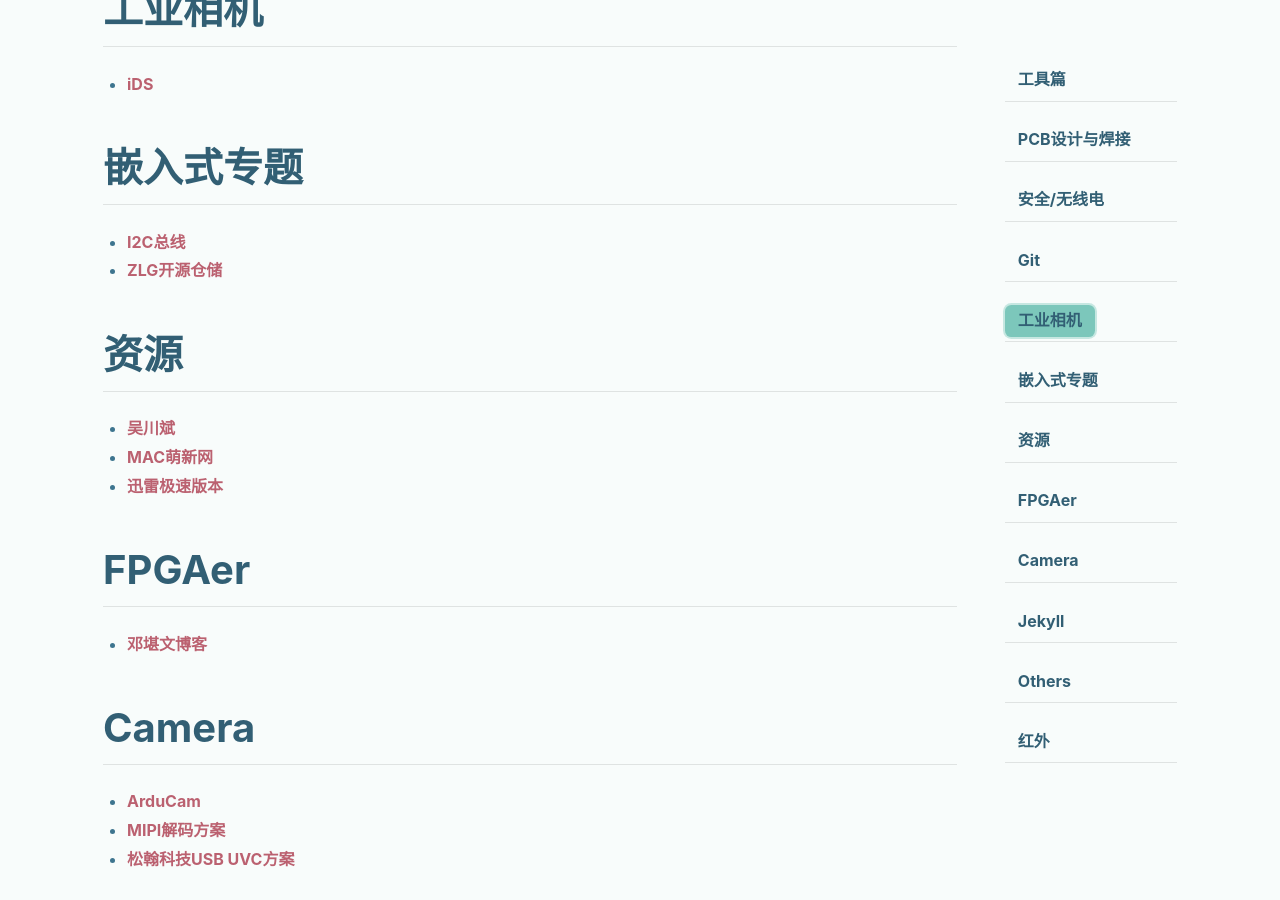
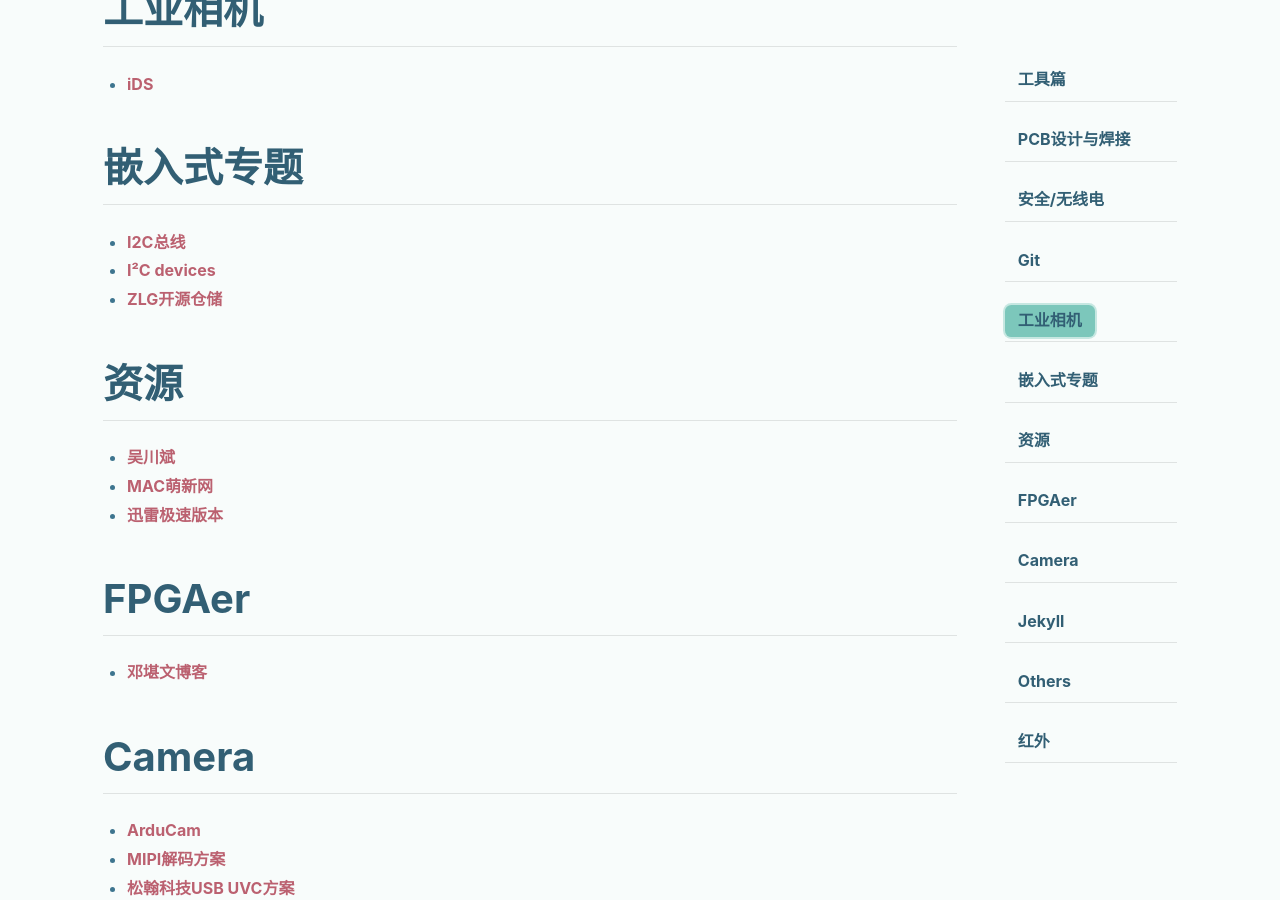
Before and after one commit to releung/sunzhongmeng.github.io, a Jekyll site: the page built from _posts/2018-10-10-links.md, in a window 1280 px wide and 900 px high, scrolled down 1167 px. Built offline with Jekyll 4.4.1, drawn with Linux system fonts in a browser that asks for light colours; nearby versions of some CDN libraries; comment, search, counter and statistics services are not loaded.

Commit message:
change link

```diff
--- a/_posts/2018-10-10-links.md
+++ b/_posts/2018-10-10-links.md
@@ -31,6 +31,7 @@ key: 链接
 
 # 嵌入式专题
 * [I2C总线](https://www.i2c-bus.org/addressing)
+* [I²C devices](https://www.crowdsupply.com/excamera/i2cdriver)
 * [ZLG开源仓储](https://github.com/zlgopen)
 
 # 资源
```
